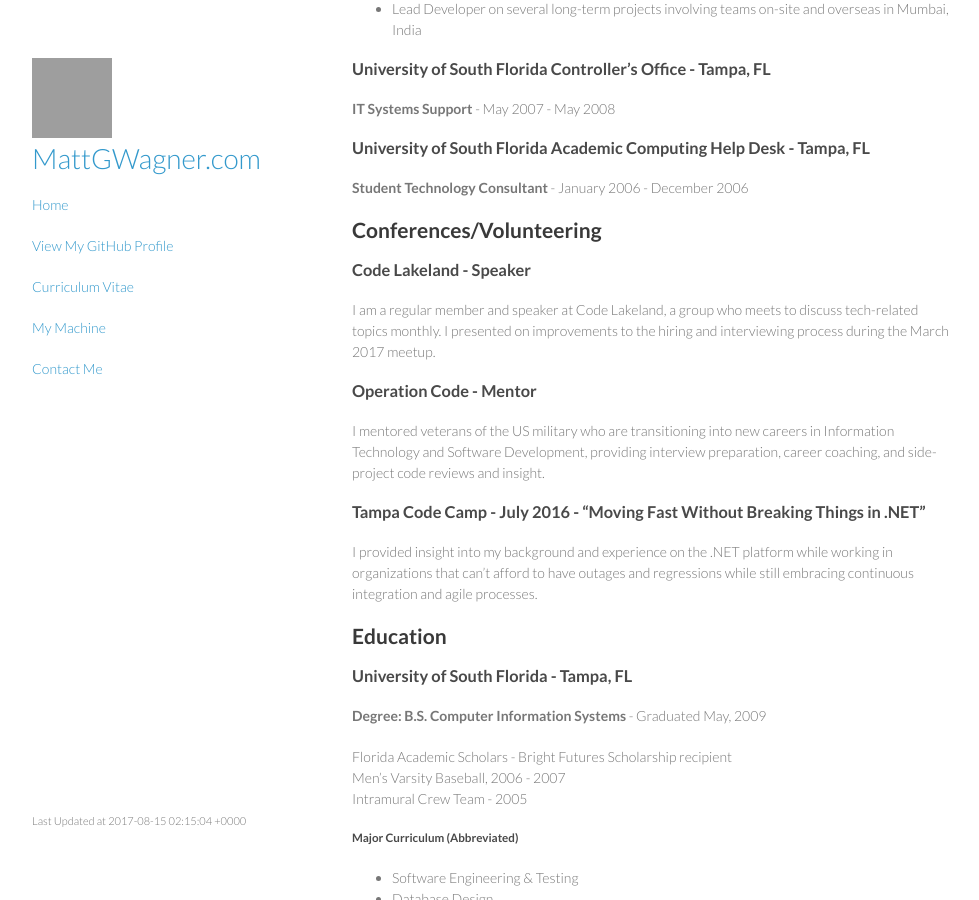
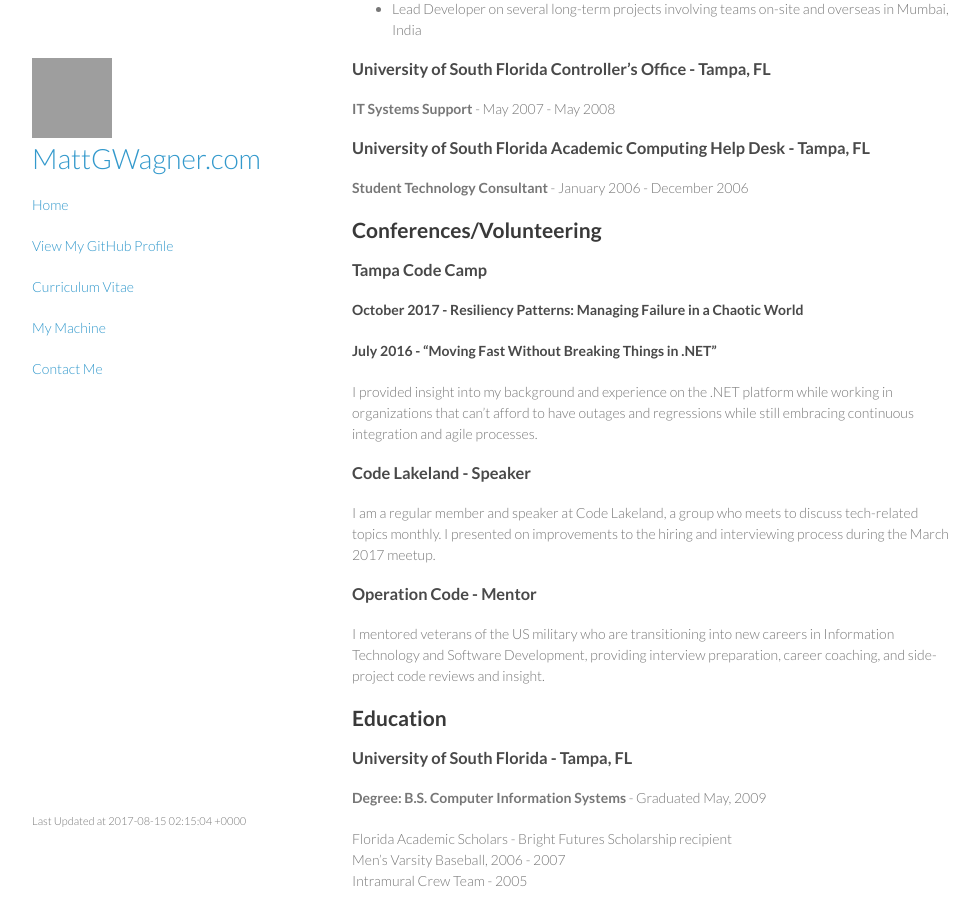
Before and after one commit to mattgwagner/mattgwagner, a Jekyll site: the page built from cv.md, in a window 1280 px wide and 900 px high, scrolled down 3474 px. Shown: the whole window, without its empty margins (148-1127 px from the left). Built offline with Jekyll 4.4.1, drawn with Linux system fonts in a browser that asks for light colours; part of the change alters nothing that is shown; grey boxes are pictures that could not be loaded.

Commit message:
Update cv.md

```diff
--- a/cv.md
+++ b/cv.md
@@ -152,6 +152,14 @@ ASP.NET, C#, SVN, Stored Procedures
 
 ## Conferences/Volunteering
 
+### Tampa Code Camp
+
+#### October 2017 - Resiliency Patterns: Managing Failure in a Chaotic World
+
+#### July 2016 - "Moving Fast Without Breaking Things in .NET"
+
+I provided insight into my background and experience on the .NET platform while working in organizations that can't afford to have outages and regressions while still embracing continuous integration and agile processes.
+
 ### Code Lakeland - Speaker
 
 I am a regular member and speaker at Code Lakeland, a group who meets to discuss tech-related topics monthly. I presented on improvements to the hiring and interviewing process during the March 2017 meetup.
@@ -159,10 +167,6 @@ I am a regular member and speaker at Code Lakeland, a group who meets to discuss
 ### Operation Code - Mentor
 
 I mentored veterans of the US military who are transitioning into new careers in Information Technology and Software Development, providing interview preparation, career coaching, and side-project code reviews and insight.
-
-### Tampa Code Camp  - July 2016 - "Moving Fast Without Breaking Things in .NET"
-
-I provided insight into my background and experience on the .NET platform while working in organizations that can't afford to have outages and regressions while still embracing continuous integration and agile processes.
 
 ## Education
 
```
